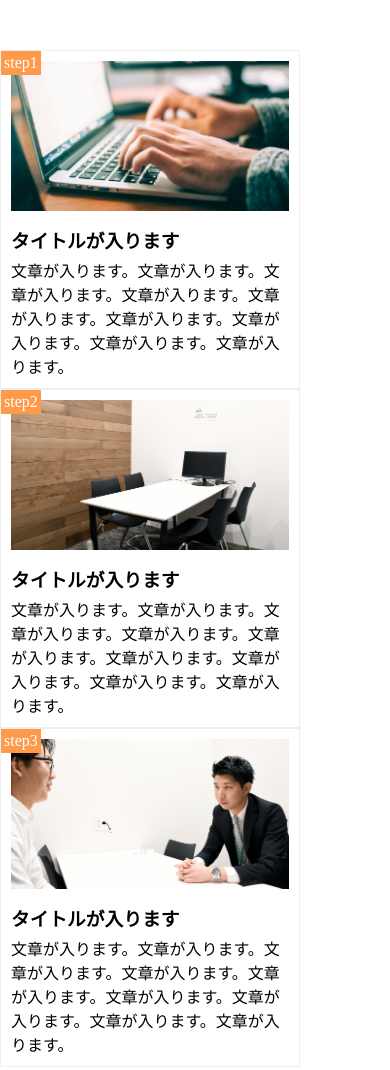
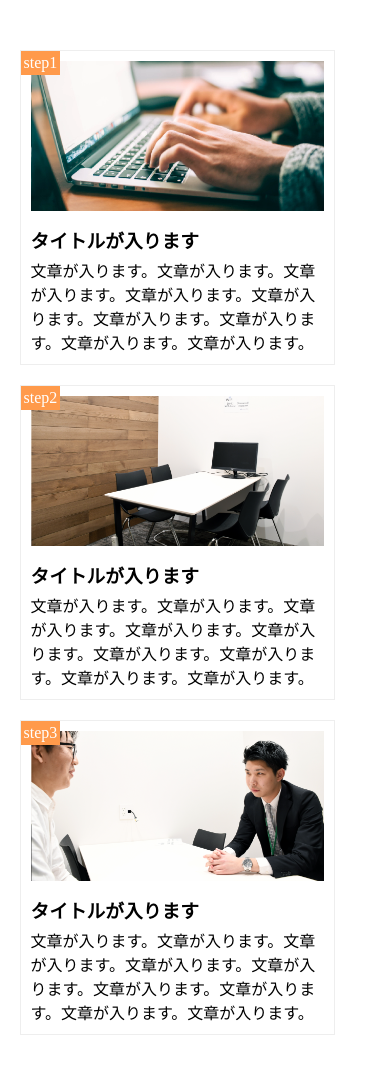
Before and after one commit to Ryuhei0812/git-practice1-9, a plain HTML site: page index.html in a window 390 px wide. Drawn offline with Linux system fonts and the light colour scheme.

Commit message:
[Finish]1-9

```diff
--- a/style.css
+++ b/style.css
@@ -64,7 +64,11 @@ main{
 
 @media screen and (max-width: 768px) {
   main {
-    width: 100%;
-
+    width: 90%;
   }
-}
+  .step-box {
+    float: none;
+    width: 90%;
+    margin-bottom: 20px;
+  }
+ }
```
